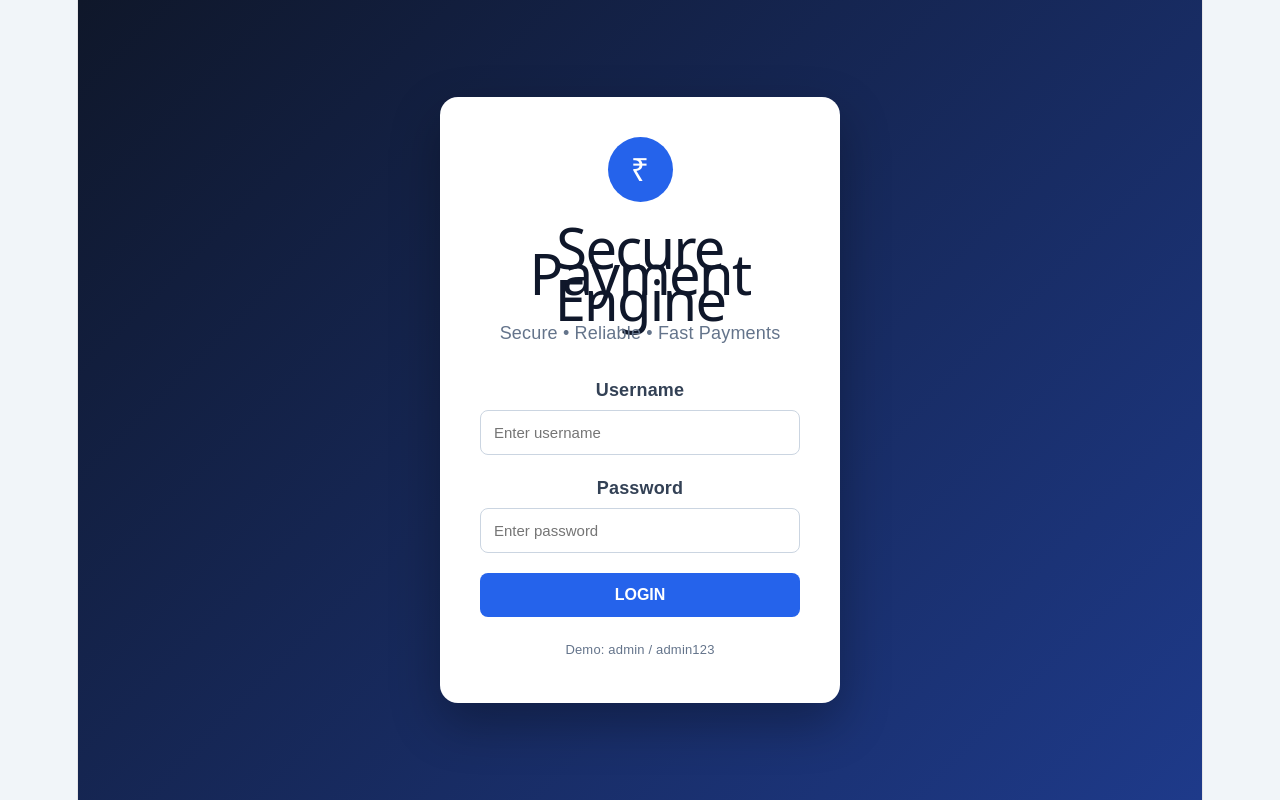
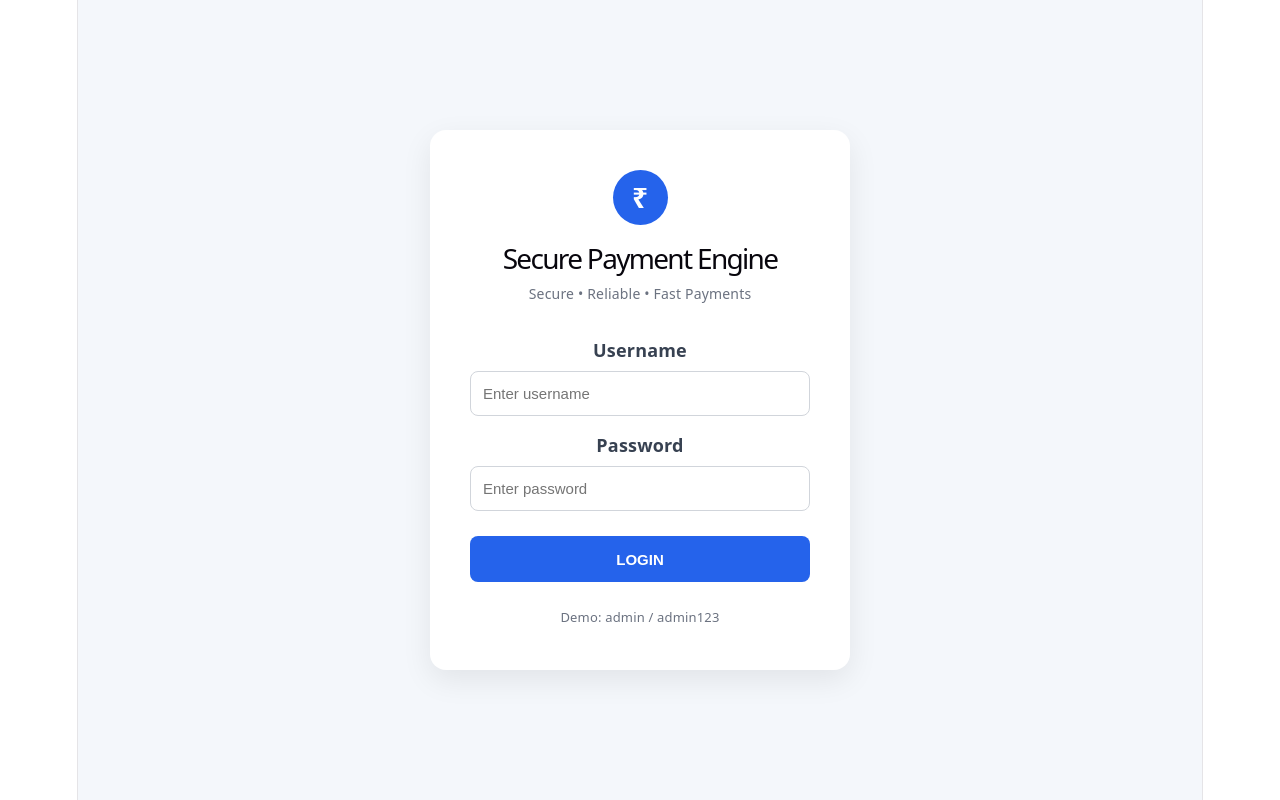
Before and after one commit to ChandrikaKodali/Secure-payment-transaction-engine-, a React app in the folder frontend/: page / in a window 1280 px wide. Built offline with nearby package versions, Linux system fonts and the light colour scheme; the HTML template or start-up script is replaced by a standard one.

Commit message:
Fix login page alignment

```diff
--- a/frontend/src/App.css
+++ b/frontend/src/App.css
@@ -1,284 +1,110 @@
-* {
-  box-sizing: border-box;
-  margin: 0;
-  padding: 0;
-}
-
-body {
-  font-family: Arial, sans-serif;
-  background: #f1f5f9;
-}
+/* ================================
+   LOGIN PAGE
+================================ */
 
 .login-page {
   min-height: 100vh;
+  width: 100%;
   display: flex;
   justify-content: center;
   align-items: center;
-  background: linear-gradient(135deg, #0f172a, #1e3a8a);
+  background: #f4f7fb;
+  padding: 20px;
+  box-sizing: border-box;
 }
 
 .login-card {
-  width: 400px;
+  width: 100%;
+  max-width: 420px;
+  background: white;
   padding: 40px;
-  background: white;
-  border-radius: 18px;
-  box-shadow: 0 20px 50px rgba(0, 0, 0, 0.3);
+  border-radius: 16px;
+  box-sizing: border-box;
+  box-shadow: 0 10px 30px rgba(0, 0, 0, 0.08);
 }
 
-.logo,
-.brand-logo {
+.login-card .logo {
+  width: 55px;
+  height: 55px;
+  margin: 0 auto 20px;
   display: flex;
+  align-items: center;
   justify-content: center;
-  align-items: center;
+  border-radius: 50%;
   background: #2563eb;
   color: white;
+  font-size: 28px;
   font-weight: bold;
 }
 
-.logo {
-  width: 65px;
-  height: 65px;
-  margin: 0 auto 20px;
-  border-radius: 50%;
-  font-size: 32px;
+.login-card h1 {
+  margin: 0 0 10px;
+  text-align: center;
+  font-size: 28px;
 }
 
-.login-card h1 {
+.login-card .subtitle {
+  margin: 0 0 30px;
   text-align: center;
-  color: #0f172a;
-  margin-bottom: 8px;
+  color: #6b7280;
+  font-size: 14px;
 }
 
-.subtitle,
-.demo {
-  text-align: center;
-  color: #64748b;
+/* FORM */
+
+.login-card form {
+  display: flex;
+  flex-direction: column;
+  width: 100%;
 }
 
-.subtitle {
-  margin-bottom: 30px;
+.login-card form label {
+  display: block;
+  margin-bottom: 8px;
+  margin-top: 16px;
+  font-weight: 600;
+  color: #374151;
 }
 
-form {
-  display: flex;
-  flex-direction: column;
+.login-card form label:first-child {
+  margin-top: 0;
 }
 
-label {
-  margin-bottom: 7px;
-  font-weight: bold;
-  color: #334155;
+.login-card form input {
+  width: 100%;
+  height: 45px;
+  padding: 0 12px;
+  border: 1px solid #d1d5db;
+  border-radius: 8px;
+  box-sizing: border-box;
+  font-size: 15px;
+  outline: none;
 }
 
-input,
-select {
-  padding: 13px;
-  margin-bottom: 20px;
-  border: 1px solid #cbd5e1;
-  border-radius: 8px;
-  font-size: 15px;
+.login-card form input:focus {
+  border-color: #2563eb;
 }
 
-button {
-  cursor: pointer;
-}
-
-form button {
-  padding: 13px;
+.login-card form button {
+  width: 100%;
+  height: 46px;
+  margin-top: 25px;
   border: none;
   border-radius: 8px;
   background: #2563eb;
   color: white;
-  font-size: 16px;
-  font-weight: bold;
+  font-size: 15px;
+  font-weight: 600;
+  cursor: pointer;
 }
 
-.demo {
-  margin-top: 20px;
+.login-card form button:hover {
+  background: #1d4ed8;
+}
+
+.login-card .demo {
+  margin: 22px 0 0;
+  text-align: center;
+  color: #6b7280;
   font-size: 13px;
 }
-
-/* Dashboard */
-
-.app {
-  min-height: 100vh;
-}
-
-.navbar {
-  height: 75px;
-  background: #0f172a;
-  color: white;
-  display: flex;
-  align-items: center;
-  justify-content: space-between;
-  padding: 0 30px;
-}
-
-.brand {
-  display: flex;
-  align-items: center;
-  gap: 12px;
-}
-
-.brand-logo {
-  width: 45px;
-  height: 45px;
-  border-radius: 10px;
-  font-size: 22px;
-}
-
-.brand h2 {
-  font-size: 20px;
-}
-
-.brand span {
-  font-size: 12px;
-  color: #94a3b8;
-}
-
-.logout {
-  padding: 10px 20px;
-  border: 1px solid #64748b;
-  border-radius: 7px;
-  background: transparent;
-  color: white;
-}
-
-.layout {
-  display: flex;
-  min-height: calc(100vh - 75px);
-}
-
-.sidebar {
-  width: 230px;
-  background: white;
-  padding: 25px 15px;
-  border-right: 1px solid #e2e8f0;
-}
-
-.sidebar button {
-  width: 100%;
-  padding: 14px;
-  margin-bottom: 8px;
-  border: none;
-  border-radius: 8px;
-  background: transparent;
-  text-align: left;
-  font-size: 15px;
-}
-
-.sidebar button:hover,
-.sidebar button.active {
-  background: #dbeafe;
-  color: #1d4ed8;
-  font-weight: bold;
-}
-
-.content {
-  flex: 1;
-  padding: 35px;
-}
-
-.content h1 {
-  color: #0f172a;
-  margin-bottom: 8px;
-}
-
-.welcome {
-  color: #64748b;
-  margin-bottom: 25px;
-}
-
-.cards {
-  display: grid;
-  grid-template-columns: repeat(4, 1fr);
-  gap: 20px;
-  margin-bottom: 30px;
-}
-
-.stat-card {
-  background: white;
-  padding: 25px;
-  border-radius: 12px;
-  border: 1px solid #e2e8f0;
-}
-
-.stat-card span {
-  color: #64748b;
-}
-
-.stat-card h2 {
-  margin: 10px 0;
-  color: #0f172a;
-}
-
-.stat-card p {
-  color: #94a3b8;
-  font-size: 13px;
-}
-
-.section {
-  background: white;
-  padding: 30px;
-  border-radius: 12px;
-  border: 1px solid #e2e8f0;
-}
-
-.section h2 {
-  margin-bottom: 20px;
-}
-
-table {
-  width: 100%;
-  border-collapse: collapse;
-}
-
-th,
-td {
-  padding: 15px;
-  text-align: left;
-  border-bottom: 1px solid #e2e8f0;
-}
-
-th {
-  color: #475569;
-  background: #f8fafc;
-}
-
-.status {
-  padding: 5px 10px;
-  border-radius: 20px;
-  background: #fef3c7;
-  color: #92400e;
-  font-size: 12px;
-  font-weight: bold;
-}
-
-.payment-form {
-  max-width: 600px;
-}
-
-.payment-form button {
-  padding: 14px;
-  border: none;
-  border-radius: 8px;
-  background: #2563eb;
-  color: white;
-  font-weight: bold;
-  font-size: 15px;
-}
-
-.reconciliation {
-  padding: 25px;
-  border: 1px solid #e2e8f0;
-  border-radius: 10px;
-}
-
-.success {
-  margin: 20px 0;
-  padding: 15px;
-  background: #dcfce7;
-  color: #166534;
-  border-radius: 8px;
-  font-weight: bold;
-}
```
